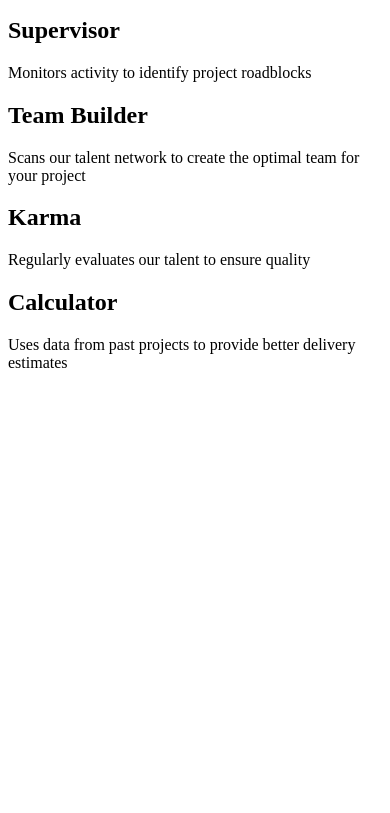
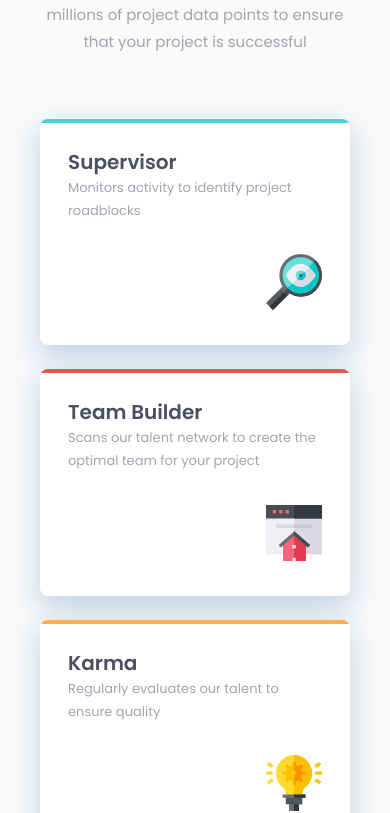
Before and after one commit to Road-to-Frontend-Mentor-master/four-card-feature-section, a plain HTML site: page index.html in a window 390 px wide. Shown: the part 174-987 px from the top of the page. Before the commit the page ends 844 px from the top, so only its background shows below. Drawn offline with Linux system fonts and the light colour scheme.

Commit message:
Se añaden los estilos y el responsive

```diff
--- a/index.html
+++ b/index.html
@@ -4,6 +4,8 @@
   <meta charset="UTF-8">
   <meta name="viewport" content="width=device-width, initial-scale=1.0"> <!-- displays site properly based on user's device -->
   <link rel="icon" type="image/png" sizes="32x32" href="./images/favicon-32x32.png">
+  <link rel="preconnect" href="https://fonts.gstatic.com">
+  <link href="https://fonts.googleapis.com/css2?family=Poppins:wght@200;400;600&display=swap" rel="stylesheet">
   <link rel="stylesheet" href="stylesheets/styles.css">
   <title>Frontend Mentor | Four card feature section</title>
 </head>
@@ -19,31 +21,37 @@
         to ensure that your project is successful
       </p>
     </header>
-    <main class="main">
-      <section class="cards-container">
+    <main class="main cards-container">
       <article class="card">
         <h2 class="title">Supervisor</h2>
         <p class="paragraph">Monitors activity to identify project roadblocks</p>
+        <div class="icon-container">
+          <img src="images/icon-supervisor.svg" alt="Supervisor icon" class="icon">
+        </div>
       </article>
-      </section>
-      <section class="cards-container">
+      <div class="middle-cards">
         <article class="card">
           <h2 class="title">Team Builder</h2>
           <p class="paragraph">Scans our talent network to create the optimal team for your project</p>
+          <div class="icon-container">
+            <img src="images/icon-team-builder.svg" alt="Team builder icon" class="icon">
+          </div>
         </article>
-      </section>
-      <section class="cards-container">
         <article class="card">
           <h2 class="title">Karma</h2>
           <p class="paragraph">Regularly evaluates our talent to ensure quality</p>
+          <div class="icon-container">
+            <img src="images/icon-karma.svg" alt="Karma icon" class="icon">
+          </div>
         </article>
-      </section>
-      <section class="cards-container">
+      </div>
       <article class="card">
         <h2 class="title">Calculator</h2>
         <p class="paragraph">Uses data from past projects to provide better delivery estimates</p>
+        <div class="icon-container">
+          <img src="images/icon-calculator.svg" alt="Calculator icon" class="icon">
+        </div>
       </article>
-      </section>
     </main>
   </div>
 </body>
--- a/stylesheets/styles.css
+++ b/stylesheets/styles.css
@@ -0,0 +1,166 @@
+:root {
+  --red: hsl(0, 78%, 62%);
+  --cyan: hsl(180, 62%, 55%);
+  --orange: hsl(34, 97%, 64%);
+  --blue: hsl(212, 86%, 64%);
+  --very-dark-blue: hsl(234, 12%, 34%);
+  --grayish-blue: hsl(229, 6%, 66%);
+  --very-light-gray: hsl(0, 0%, 98%);
+  --white: #ffffff;
+  --primary-font: 'Poppins', sans-serif;
+}
+
+* {
+  box-sizing: border-box;
+  font-family: var(--primary-font);
+}
+
+body,
+h1,
+h2,
+p {
+  margin: 0;
+}
+
+body {
+  padding: 64px 32px;
+  background-color: var(--very-light-gray);
+}
+
+.paragraph {
+  color: var(--grayish-blue);
+  font-size: 13px;
+  line-height: 1.75;
+}
+
+.paragraph.is-medium-size {
+  font-size: 15px;
+}
+
+.icon-container .icon {
+  width: 56px;
+}
+
+@media screen and (min-width: 1200px) {
+  .icon-container .icon {
+    width: initial;
+  }
+}
+
+.main-header {
+  text-align: center;
+  max-width: 500px;
+  margin: 0 auto;
+}
+
+.main-header .paragraph {
+  margin-bottom: 64px;
+}
+
+.main-title {
+  font-weight: 200;
+  font-size: 24px;
+  margin-bottom: 16px;
+  color: var(--very-dark-blue);
+}
+
+@media screen and (min-width: 1200px) {
+  .main-title {
+    font-size: 36px;
+  }
+}
+
+.main-title .bold {
+  display: block;
+  font-weight: 600;
+}
+
+.cards-container {
+  display: flex;
+  flex-wrap: wrap;
+  align-items: center;
+  flex-direction: column;
+}
+
+@media screen and (min-width: 1200px) {
+  .cards-container {
+    flex-direction: row;
+    justify-content: center;
+  }
+}
+
+.card {
+  background-color: var(--white);
+  padding: 28px;
+  border-radius: 8px;
+  box-shadow: 0 10px 30px #83A6D288;
+  position: relative;
+  overflow: hidden;
+  max-width: 310px;
+}
+
+.card::before {
+  --border-top-color: var(--cyan);
+
+  background-color: var(--border-top-color);
+  content: '';
+  position: absolute;
+  display: block;
+  width: 100%;
+  height: 4px;
+  top: 0;
+  left: 0;
+}
+
+.middle-cards .card:nth-child(1)::before { --border-top-color: var(--red) }
+.middle-cards .card:nth-child(2)::before { --border-top-color: var(--orange) }
+
+.card:last-of-type::before { --border-top-color: var(--blue) }
+
+@media screen and (min-width: 1200px) {
+  .card {
+    padding: 32px;
+    max-width: 350px;
+  }
+}
+
+.cards-container .card:not(:last-child),
+.middle-cards {
+  margin-bottom: 24px;
+}
+
+@media screen and (min-width: 1200px) {
+  .cards-container .card:not(:last-child),
+  .middle-cards {
+    margin-bottom: 0;
+  }
+}
+
+@media screen and (min-width: 1200px) {
+  .middle-cards {
+    margin: 0 32px;
+  }
+
+  .middle-cards .card:first-child {
+    margin-bottom: 32px;
+  }
+}
+
+.card .title {
+  font-size: 20px;
+  color: var(--very-dark-blue);
+}
+
+@media screen and (min-width: 1200px) {
+  .card .title {
+    margin-bottom: 8px;
+  }
+}
+
+.card .paragraph {
+  margin-bottom: 32px;
+}
+
+.card .icon-container {
+  text-align: right;
+}
```
Lines whose indentation alone changed are shown as unchanged.
